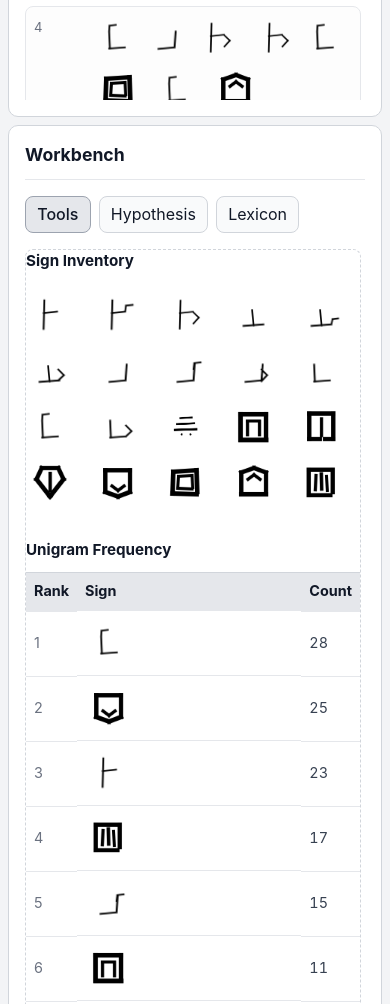
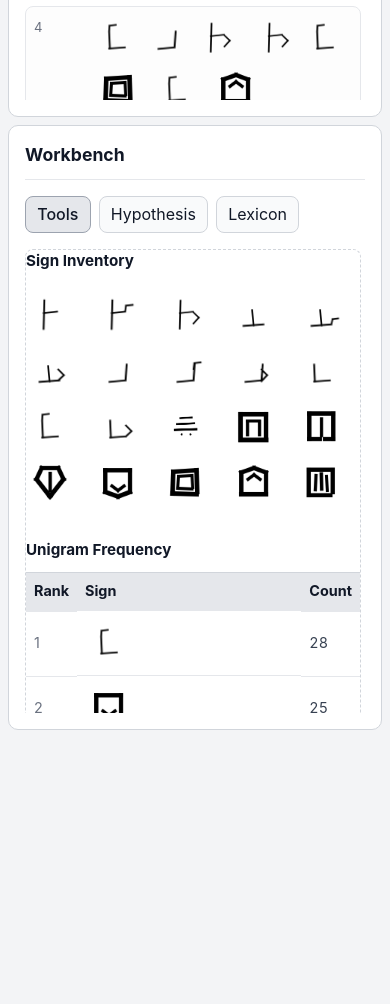
Before and after one commit to joshkalk/DecipherAlpha, a website built with Vite: page index.html in a window 390 px wide. Shown: the part 480-1484 px from the top of the page. After the commit the page ends 1218 px from the top, so only its background shows below. Built offline with nearby package versions, Linux system fonts and the light colour scheme.

Commit message:
Panes scroll independenty now

```diff
--- a/src/styles.css
+++ b/src/styles.css
@@ -1,3 +1,8 @@
+html,
+body {
+  height: 100%;
+}
+
 :root {
   font-family: Inter, system-ui, -apple-system, Segoe UI, Roboto, sans-serif;
   color: #1f2937;
@@ -11,19 +16,23 @@
 
 body {
   margin: 0;
+  overflow: hidden;
 }
 
 #app {
-  min-height: 100vh;
+  height: 100vh;
   padding: 0.5rem;
+  overflow: hidden;
 }
 
 .app-shell {
   max-width: 1100px;
+  height: 100%;
   margin: 0 auto;
   display: grid;
   grid-template-columns: 2.0fr 1fr;
   gap: 0.5rem;
+  min-height: 0;
 }
 
 .pane {
@@ -31,17 +40,17 @@ body {
   border: 1px solid #d1d5db;
   border-radius: 10px;
   padding: 1rem;
+  min-height: 0;
 }
 
 .pane-corpus {
   display: flex;
   flex-direction: column;
-  min-height: 78vh;
 }
 
 .pane-workbench {
-  position: sticky;
-  top: 0;
+  display: flex;
+  flex-direction: column;
 }
 
 .pane-body {
@@ -51,6 +60,7 @@ body {
 .pane-body-corpus {
   flex: 1;
   overflow-y: auto;
+  overscroll-behavior: contain;
   display: grid;
   gap: 0.5rem;
   padding-right: 0.25rem;
@@ -182,9 +192,12 @@ p {
 }
 
 .tab-panels {
+  flex: 1;
+  min-height: 0;
   display: grid;
   gap: 0.75rem;
   overflow-y: auto;
+  overscroll-behavior: contain;
   padding-right: 0.25rem;
 }
 
@@ -529,15 +542,30 @@ p {
 }
 
 @media (max-width: 900px) {
+  body {
+    overflow: auto;
+  }
+
+  #app {
+    height: auto;
+    min-height: 100vh;
+    overflow: visible;
+  }
+
   .app-shell {
     grid-template-columns: 1fr;
+    height: auto;
   }
 
   .pane-corpus {
-    min-height: auto;
+    min-height: 0;
   }
 
   .pane-body-corpus {
     max-height: 55vh;
   }
+
+  .tab-panels {
+    max-height: 55vh;
+  }
 }
```
